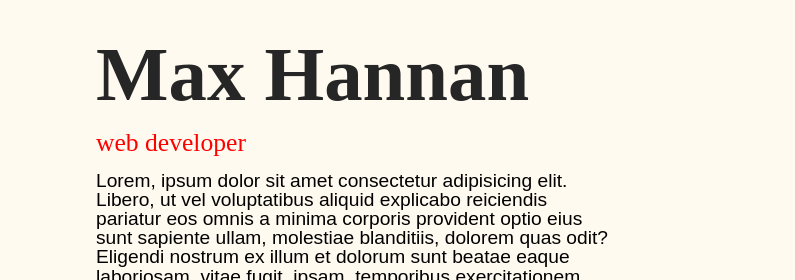
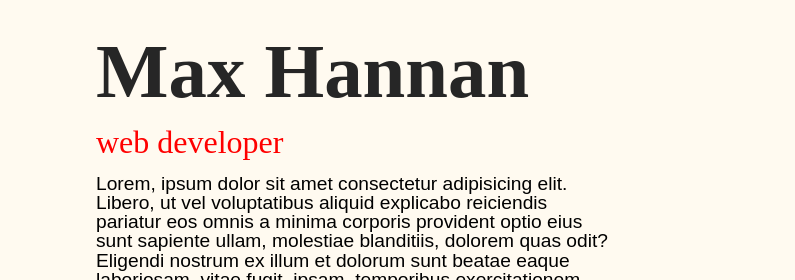
Before and after one commit to maxhannan/maxhannan.github.io, a plain HTML site: page index.html in a window 1280 px wide. Shown: the part 1000-1280 px from the top of the page, 0-795 px from the left. Drawn offline with Linux system fonts and the light colour scheme; a web font is replaced by a local one.

Commit message:
text size

```diff
--- a/index.html
+++ b/index.html
@@ -42,7 +42,7 @@
             <div class = 'about' id ='section1'>
                 <div class = 'aboutcontent' style = 'align-self: center; max-width: 40%; max-height: 50%; '>
                     <h1 style ='padding-bottom: 3%; font-size: 6vw; font-style:normal;' id = 'title'>Max Hannan</h1>
-                    <h2 id = 'title2'>web developer</h2>
+                    <h2 style ='font-size: 2.5vw;' id = 'title2'>web developer</h2>
                     <p class = 'abouttext' style = 'font-family: Chivo, sans-serif; font-weight: 300; font-size: 1.5vw;'>
                         Lorem, ipsum dolor sit amet consectetur adipisicing elit. Libero, ut vel voluptatibus aliquid explicabo reiciendis pariatur eos omnis a minima corporis provident optio eius sunt sapiente ullam, molestiae blanditiis, dolorem quas odit? Eligendi nostrum ex illum et dolorum sunt beatae eaque laboriosam, vitae fugit, ipsam, temporibus exercitationem non. Illo odit ducimus animi sunt non! Eos animi veniam quia inventore explicabo natus beatae nemo ipsa. Quasi enim vero ut numquam cum, accusamus nihil. Fugiat excepturi dolor molestiae cum dolorem in praesentium!
                     </p>
```
